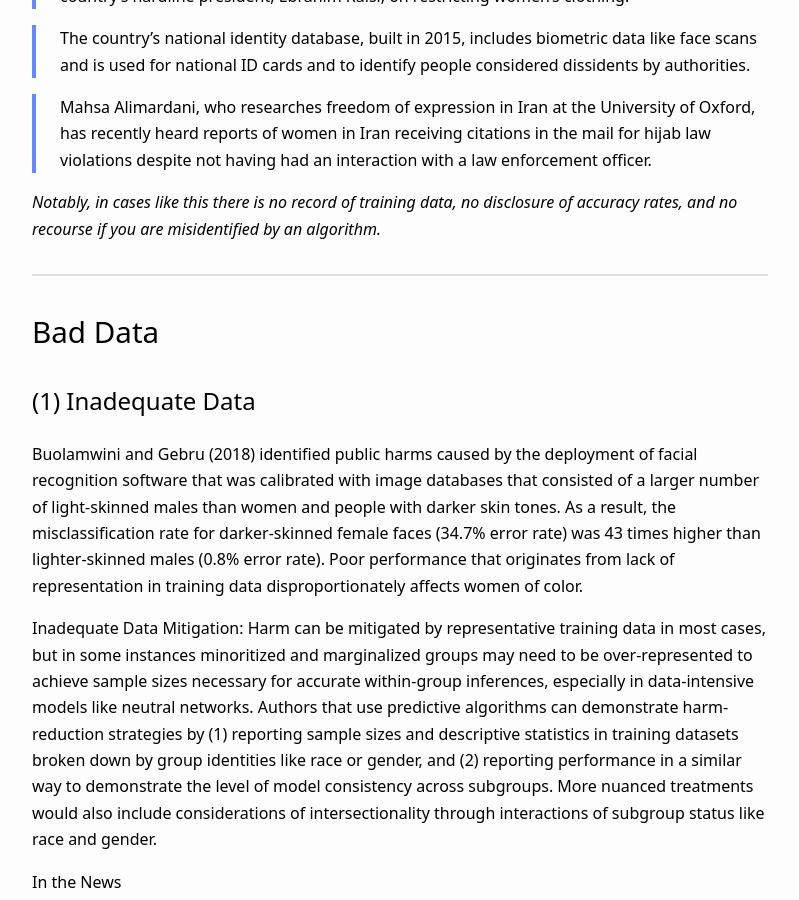
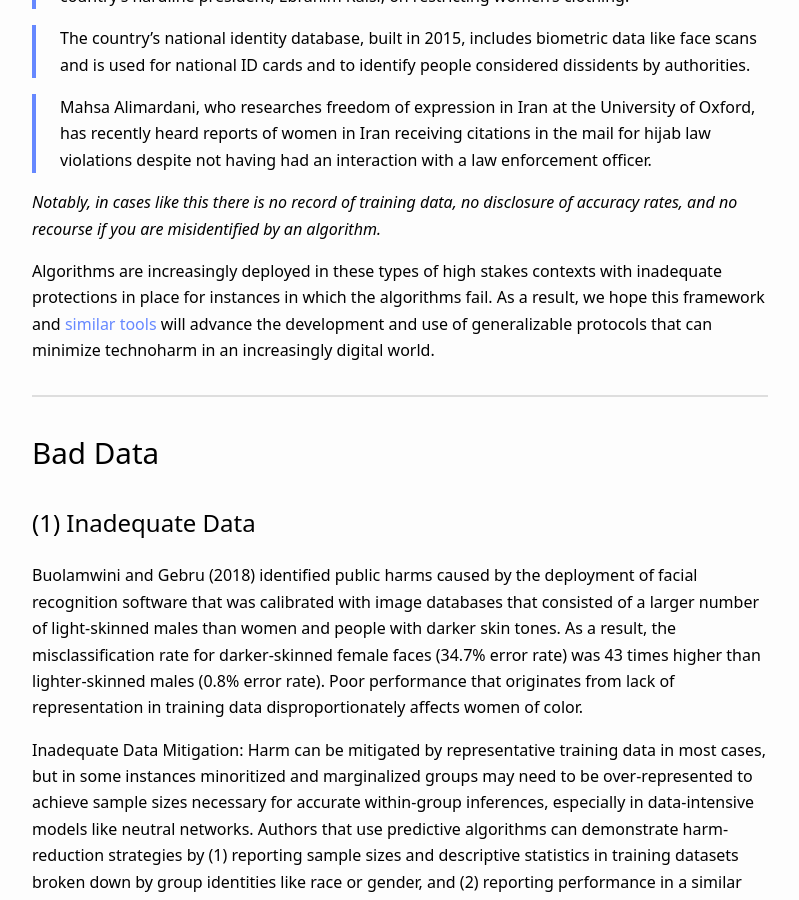
Before and after one commit to lecy/wells-dubois-protocol, a Jekyll site: the page built from index.md, in a window 1280 px wide and 900 px high, scrolled down 2564 px. Shown: the whole window, without its empty margins (240-1039 px from the left). Built offline with Jekyll 4.4.1, drawn with Linux system fonts in a browser that asks for light colours.

Commit message:
Update index.md

```diff
--- a/index.md
+++ b/index.md
@@ -49,6 +49,7 @@ Bias in research limits our understanding of social phenomenon and our ability t
 
 _**Notably, in cases like this there is no record of training data, no disclosure of accuracy rates, and no recourse if you are misidentified by an algorithm.**_
 
+Algorithms are increasingly deployed in these types of high stakes contexts with inadequate protections in place for instances in which the algorithms fail. As a result, we hope this framework and [similar tools](https://onlinelibrary.wiley.com/doi/10.1111/jiec.13509) will advance the development and use of generalizable protocols that can minimize technoharm in an increasingly digital world.
 
 ------------
 
```
